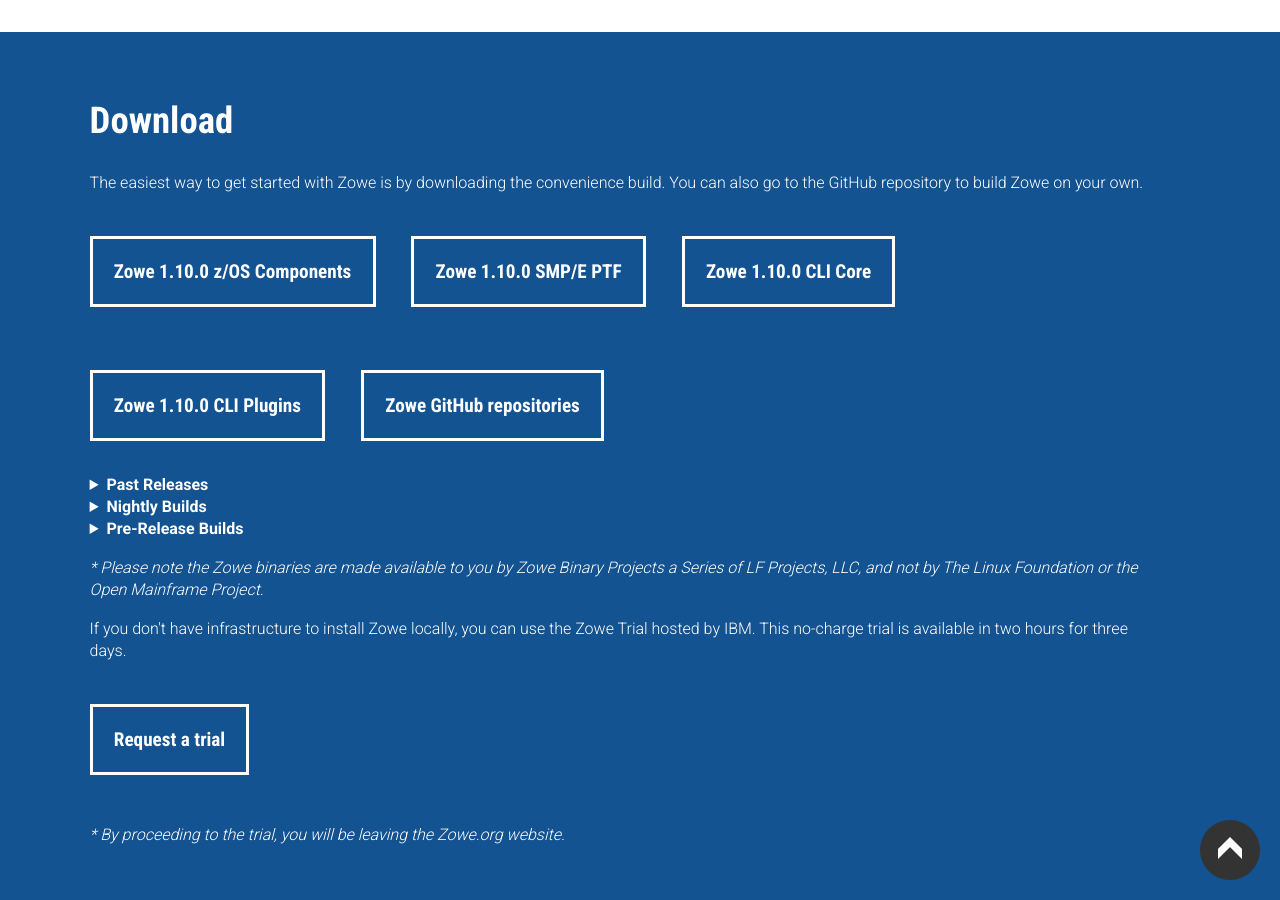
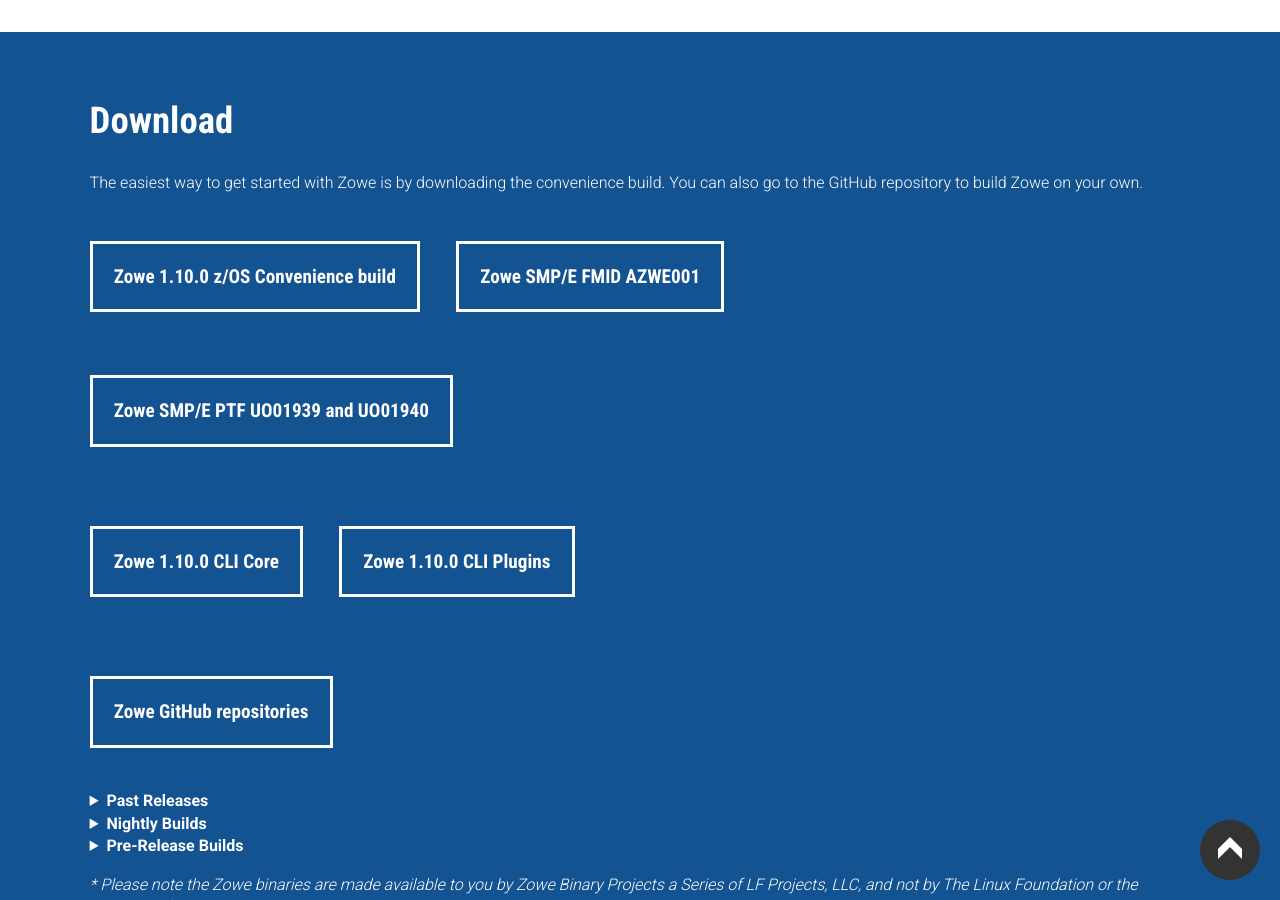
Before and after one commit to zowe/zowe.github.io, a Jekyll site: the page built from index.md, in a window 1280 px wide and 900 px high, scrolled down 1134 px. Built offline with Jekyll 4.4.1, drawn with Linux system fonts in a browser that asks for light colours; nearby versions of some CDN libraries; our own code applies the rules of GitHub Pages for plain Markdown files.

Commit message:
always display fmid
Signed-off-by: Jack (T.) Jia <jack-tiefeng.jia@ibm.com>

```diff
--- a/_config.yml
+++ b/_config.yml
@@ -25,6 +25,8 @@
 smpe_download_url: https://d1xozlojgf8voe.cloudfront.net/legal.html?type=smpe&version=
 nightly_build_url: https://zowe.jfrog.io/zowe/webapp/#/artifacts/browse/tree/General/libs-release-local/org/zowe/nightly
 zowe_build_slack_url: https://openmainframeproject.slack.com/archives/CC9QW5NJE
+zowe_fmid: AZWE001
+zowe_fmid_oss_version: 1.9.0
 
 gems:
 # Redirect plugin
--- a/_data/releases.yml
+++ b/_data/releases.yml
@@ -5,6 +5,7 @@
   zos_version: 1.10.0
   smpe_version: 1.10.0
   smpe_sysmod: PTF
+  smpe_numbers: UO01939 and UO01940
   cli_version: 1.10.0
   cli_plugins_version: 1.10.0
   release_date: 2020-04-08
@@ -13,6 +14,7 @@
   zos_version: 1.9.0
   smpe_version: 1.9.0
   smpe_sysmod: FMID
+  smpe_numbers: AZWE001
   cli_version: 1.9.0
   cli_plugins_version: 1.9.0
   release_date: 2020-02-28
--- a/index.md
+++ b/index.md
@@ -56,15 +56,22 @@
 The easiest way to get started with Zowe is by downloading the convenience build. You can also go to the GitHub repository to build Zowe on your own.
 </p>
 {% if site.data.releases[0].cli_version and site.data.releases[0].cli_plugins_version and site.data.releases[0].zos_version and site.data.releases[0].smpe_version %}
-<a class="button" href="{{ site.zos_download_url }}{{ site.data.releases[0].zos_version }}">Zowe {{ site.data.releases[0].zos_version }} z/OS Components</a>
-<a class="button" href="{{ site.smpe_download_url }}{{ site.data.releases[0].smpe_version }}">Zowe {{ site.data.releases[0].smpe_version }} SMP/E {{ site.data.releases[0].smpe_sysmod }}</a>
-<a class="button" href="{{ site.cli_download_url }}{{ site.data.releases[0].cli_version }}">Zowe {{ site.data.releases[0].cli_version }} CLI Core</a>
-<a class="button" href="{{ site.cli_plugins_download_url }}{{ site.data.releases[0].cli_plugins_version }}">Zowe {{ site.data.releases[0].cli_plugins_version }} CLI Plugins</a>
+  <p>
+    <a class="button" href="{{ site.zos_download_url }}{{ site.data.releases[0].zos_version }}">Zowe {{ site.data.releases[0].zos_version }} z/OS Convenience build</a>
+    <a class="button" href="{{ site.smpe_download_url }}{{ site.zowe_fmid_oss_version }}">Zowe SMP/E FMID {{ site.zowe_fmid }}</a>
+    <a class="button" href="{{ site.smpe_download_url }}{{ site.data.releases[0].smpe_version }}">Zowe SMP/E {{ site.data.releases[0].smpe_sysmod }} {{ site.data.releases[0].smpe_numbers }}</a>
+  </p>
+  <p>
+    <a class="button" href="{{ site.cli_download_url }}{{ site.data.releases[0].cli_version }}">Zowe {{ site.data.releases[0].cli_version }} CLI Core</a>
+    <a class="button" href="{{ site.cli_plugins_download_url }}{{ site.data.releases[0].cli_plugins_version }}">Zowe {{ site.data.releases[0].cli_plugins_version }} CLI Plugins</a>
+  </p>
 {% else %}
-<a class="button" href="{{ site.zos_download_url }}{{ site.data.releases[0].version }}">Zowe {{ site.data.releases[0].version }} z/OS Components</a>
-<a class="button" href="{{ site.cli_download_url }}{{ site.data.releases[0].version }}">Zowe {{ site.data.releases[0].version }} CLI</a>
+  <p>
+    <a class="button" href="{{ site.zos_download_url }}{{ site.data.releases[0].version }}">Zowe {{ site.data.releases[0].version }} z/OS Convenience build</a>
+    <a class="button" href="{{ site.cli_download_url }}{{ site.data.releases[0].version }}">Zowe {{ site.data.releases[0].version }} CLI</a>
+  </p>
 {% endif %}
-<a class="button" href="{{ site.github_repo_url }}">Zowe GitHub repositories</a>
+<p><a class="button" href="{{ site.github_repo_url }}">Zowe GitHub repositories</a></p>
 <details>
 <summary><b>Past Releases</b></summary>
 {% for release in site.data.releases %}
@@ -75,12 +82,12 @@
     <tr>
       <td>Zowe {{release.version}} ({{release.release_date}})</td>
     {% if release.zos_version %}
-      <td><a href="{{site.zos_download_url}}{{release.zos_version}}">z/OS Components</a></td>
+      <td><a href="{{site.zos_download_url}}{{release.zos_version}}">z/OS Convenience build</a></td>
     {% else %}
-      <td><a href="{{site.zos_download_url}}{{release.version}}">z/OS Components</a></td>
+      <td><a href="{{site.zos_download_url}}{{release.version}}">z/OS Convenience build</a></td>
     {% endif %}
     {% if release.smpe_version and release.smpe_sysmod %}
-      <td><a href="{{site.smpe_download_url}}{{release.smpe_version}}">SMP/E {{release.smpe_sysmod}}</a></td>
+      <td><a href="{{site.smpe_download_url}}{{release.smpe_version}}">SMP/E {{release.smpe_sysmod}} {{release.smpe_numbers}}</a></td>
     {% else %}
       <td></td>
     {% endif %}
```
